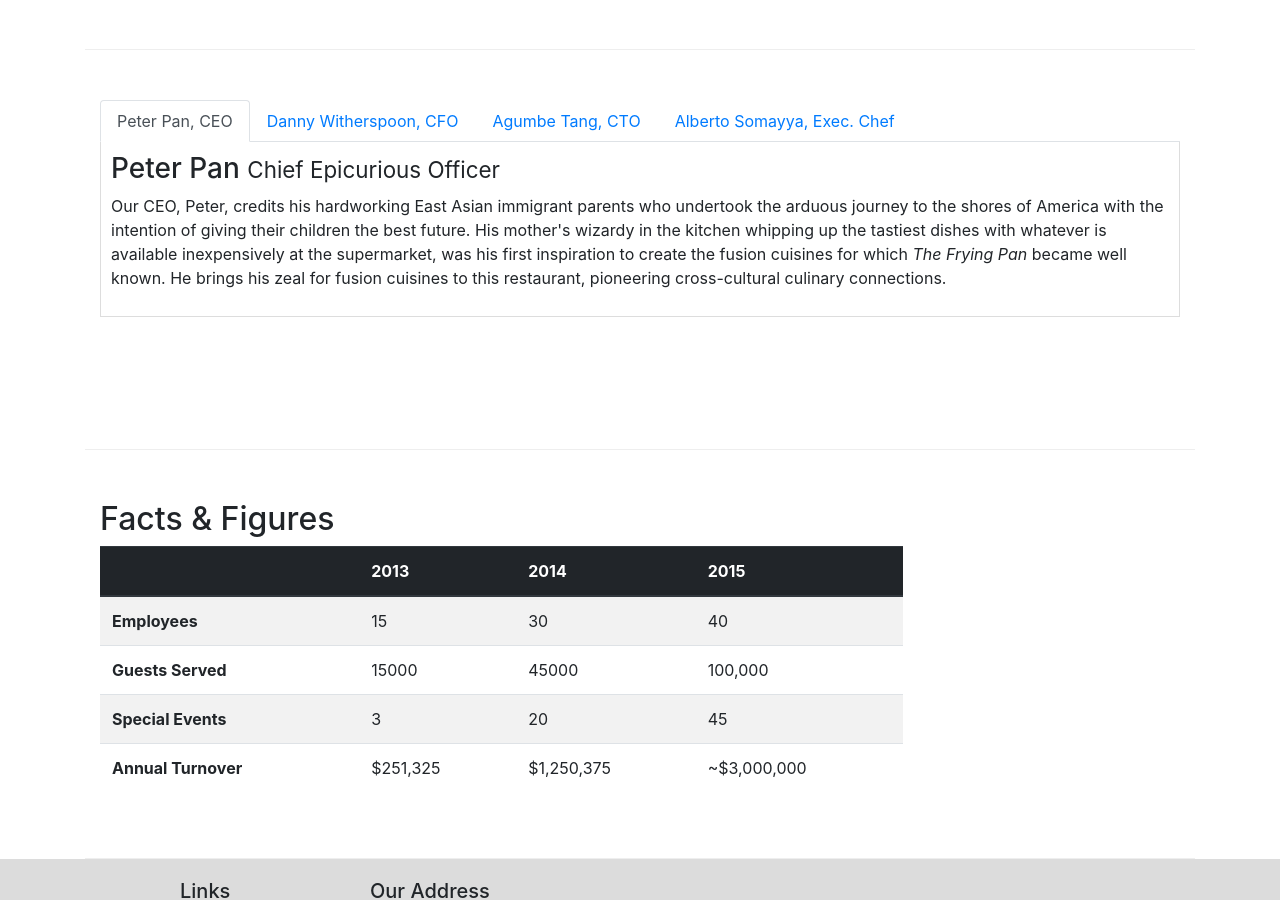
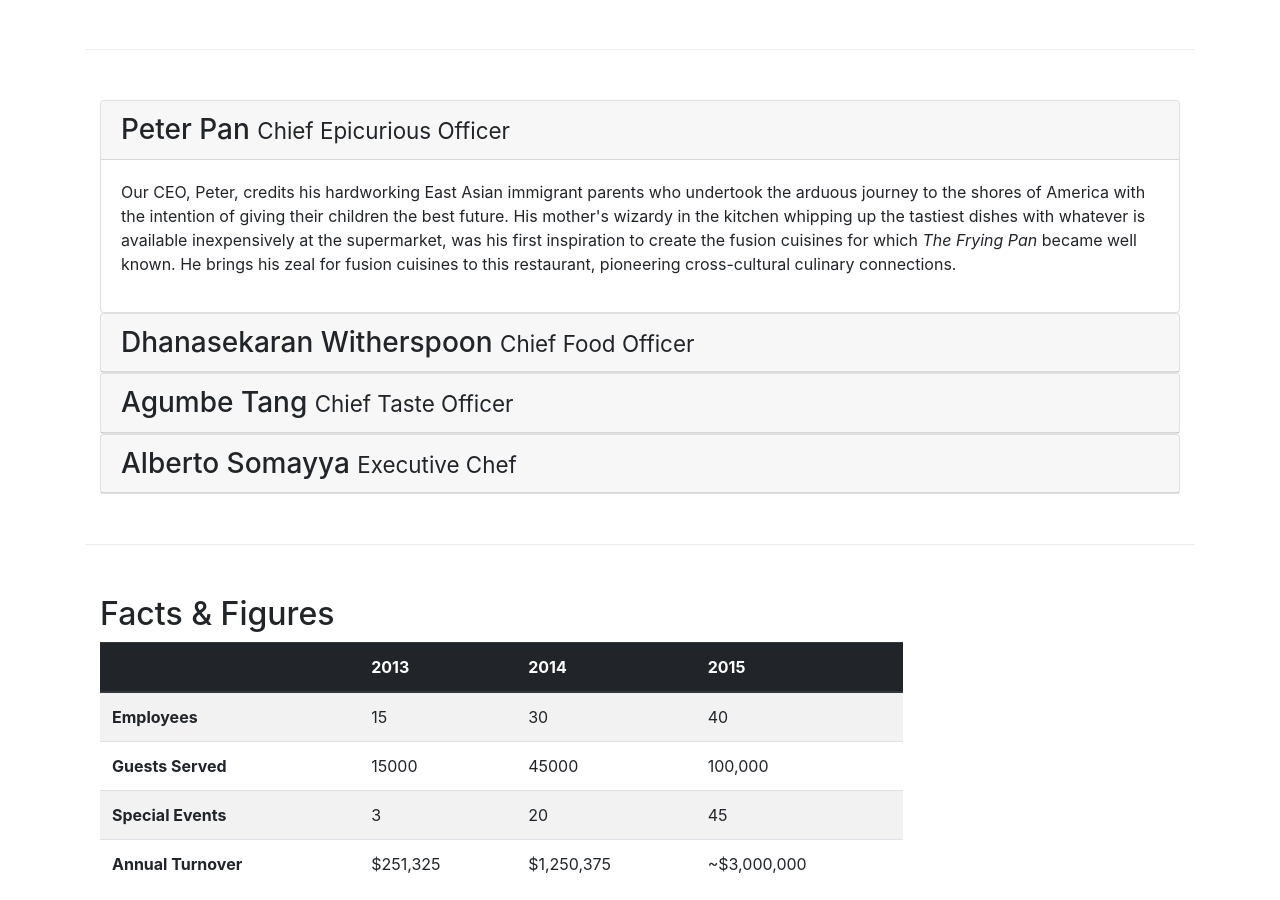
Before and after one commit to matissiya/Coursera-Front-End-Web-UI-Frameworks-and-Tools-Bootstrap-4, a website: page Lesson1/aboutus.html in a window 1280 px wide. Shown: the part 922-1822 px from the top of the page. Drawn offline with nearby package versions, Linux system fonts and the light colour scheme.

Commit message:
Accordion

```diff
--- a/Lesson1/aboutus.html
+++ b/Lesson1/aboutus.html
@@ -104,7 +104,7 @@
 
         <div class="row row-content">
             <div class="col-12 col-sm-12">
-                <ul class="nav nav-tabs">
+                <!--<ul class="nav nav-tabs">
                     <li class="nav-item">
                         <a class="nav-link active" href="#peter"
                            role="tab" data-toggle="tab">Peter Pan, CEO</a>
@@ -138,6 +138,66 @@
                     <div role="tabpanel" class="tab-pane fade" id="alberto">
                         <h3>Alberto Somayya <small>Executive Chef</small></h3>
                         <p class="d-none d-sm-block">Award winning three-star Michelin chef with wide International experience having worked closely with whos-who in the culinary world, he specializes in creating mouthwatering Indo-Italian fusion experiences. He says, <em>Put together the cuisines from the two craziest cultures, and you get a winning hit! Amma Mia!</em></p>
+                    </div>
+                </div>-->
+
+                <div id="accordion">
+                    <div class="card">
+                        <div class="card-header" role="tab" id="peterhead">
+                            <h3 class="mb-0">
+                                <a data-toggle="collapse" data-target="#peter">
+                                    Peter Pan <small>Chief Epicurious Officer</small>
+                                </a>
+                            </h3>
+                        </div>
+                        <div class="collapse show" id="peter" data-parent="#accordion">
+                            <div class="card-body">
+                                <p class="d-none d-sm-block">Our CEO, Peter, credits his hardworking East Asian immigrant parents who undertook the arduous journey to the shores of America with the intention of giving their children the best future. His mother's wizardy in the kitchen whipping up the tastiest dishes with whatever is available inexpensively at the supermarket, was his first inspiration to create the fusion cuisines for which <em>The Frying Pan</em> became well known. He brings his zeal for fusion cuisines to this restaurant, pioneering cross-cultural culinary connections.</p>
+                            </div>
+                        </div>
+                    </div>
+                    <div class="card">
+                        <div class="card-header" role="tab" id="dannyhead">
+                            <h3 class="mb-0">
+                                <a class="collapsed" data-toggle="collapse" data-target="#danny">
+                                    Dhanasekaran Witherspoon <small>Chief Food Officer</small>
+                                </a>
+                            </h3>
+                        </div>
+                        <div class="collapse" id="danny" data-parent="#accordion">
+                            <div class="card-body">
+                                <p class="d-none d-sm-block">Our CFO, Danny, as he is affectionately referred to by his colleagues, comes from a long established family tradition in farming and produce. His experiences growing up on a farm in the Australian outback gave him great appreciation for varieties of food sources. As he puts it in his own words, <em>Everything that runs, wins, and everything that stays, pays!</em></p>
+                            </div>
+                        </div>
+                    </div>
+                    <div class="card">
+                        <div class="card-header" role="tab" id="agumbehead">
+                            <h3 class="mb-0">
+                                <a class="collapsed" data-toggle="collapse" data-target="#agumbe">
+                                    Agumbe Tang <small>Chief Taste Officer</small>
+                                </a>
+                            </h3>
+                        </div>
+                        <div class="collapse" id="agumbe" data-parent="#accordion">
+                            <div class="card-body">
+                                <p class="d-none d-sm-block">Blessed with the most discerning gustatory sense, Agumbe, our CTO, personally ensures that every dish that we serve meets his exacting tastes. Our chefs dread the tongue lashing that ensues if their dish does not meet his exacting standards. He lives by his motto, <em>You click only if you survive my lick.</em></p>
+                            </div>
+                        </div>
+                    </div>
+                    <div class="card">
+                        <div class="card-header" role="tab" id="albertohead">
+                            <h3 class="mb-0">
+                                <a class="collapsed" data-toggle="collapse" data-target="#alberto">
+                                    Alberto Somayya <small>Executive Chef</small>
+                                </a>
+                            </h3>
+                        </div>
+                        <div class="collapse" id="alberto" data-parent="#accordion">
+                            <div class="card-body">
+                                <<p class="d-none d-sm-block">Award winning three-star Michelin chef with wide International experience having worked closely with whos-who in the culinary world, he specializes in creating mouthwatering Indo-Italian fusion experiences. He says, <em>Put together the cuisines from the two craziest cultures, and you get a winning hit! Amma Mia!</em></p>
+
+                            </div>
+                        </div>
                     </div>
                 </div>
             </div>
```
